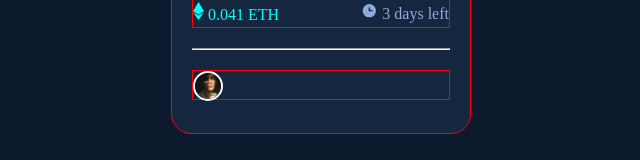
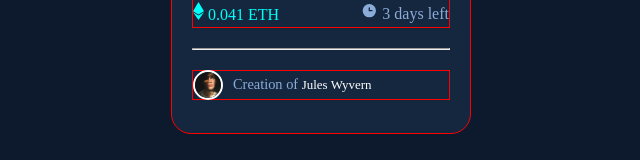
Before and after one commit to Anthony-S58/NFT-Card-Front-End-Mentor, a plain HTML site: page index.html in a window 1280 px wide. Shown: the part 494-654 px from the top of the page, without its empty margins (319-959 px from the left). Drawn offline with Linux system fonts and the light colour scheme.

Commit message:
addCreator

```diff
--- a/index.html
+++ b/index.html
@@ -20,7 +20,7 @@
         <hr>
         <div id="creator">
             <div id="profilpicture"><img src="img/image-avatar.png" alt=""></div>
-            <div id="name"></div>
+            <div id="created"> Creation of <span id="name"> Jules Wyvern</span></div>
         </div>
 
     </div>
--- a/style.css
+++ b/style.css
@@ -76,3 +76,19 @@ hr{
     height: 100%;
     object-fit: cover;
 }
+#creator{
+    display: flex;
+    flex-direction: row;
+    align-items: center;
+
+}
+#created{
+    color: #8BACD9;
+    font-size: 0.9em;
+    padding-inline: 10px;
+
+}
+#name{
+    color: white;
+    font-size: 0.9em;
+}
```
